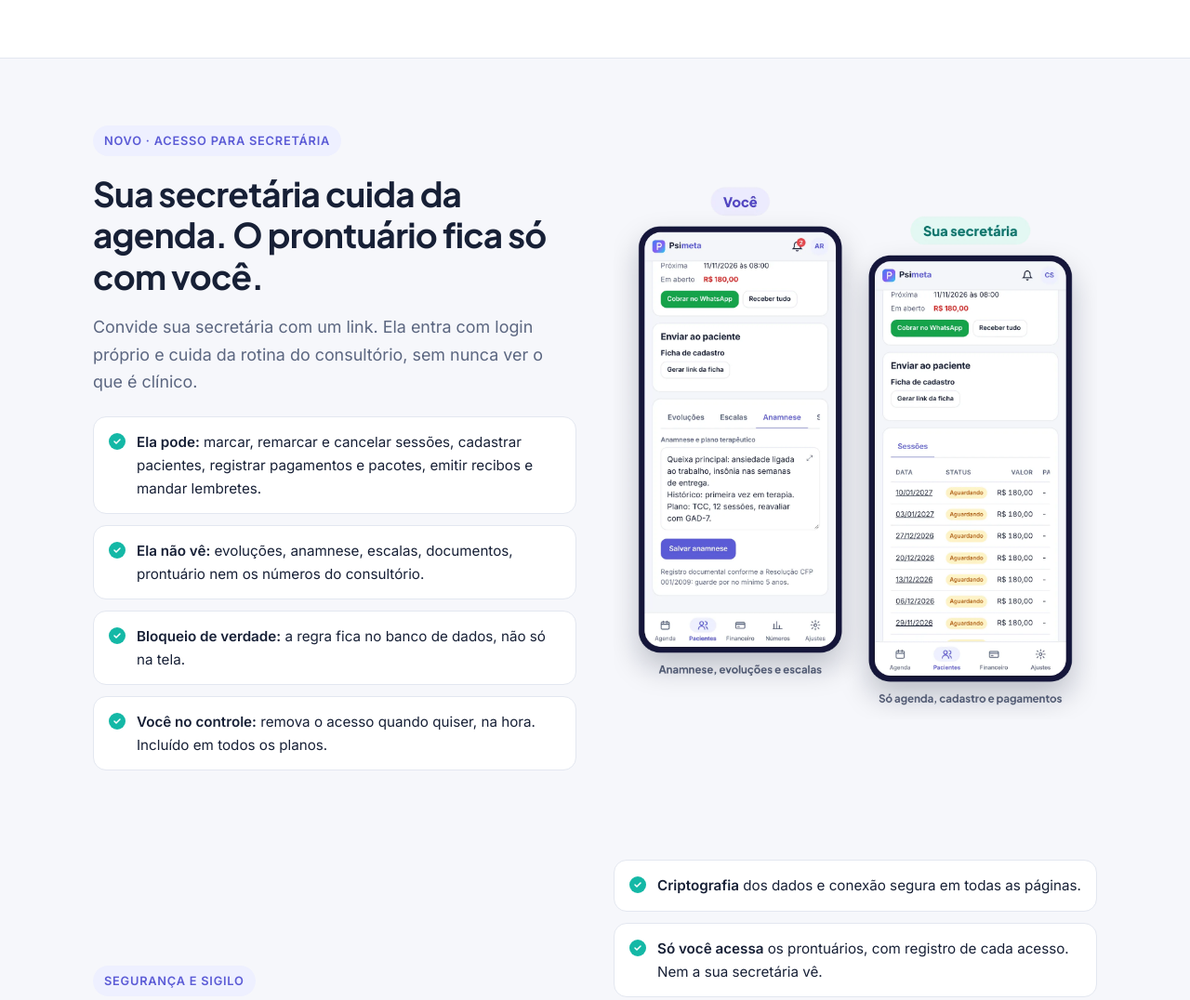
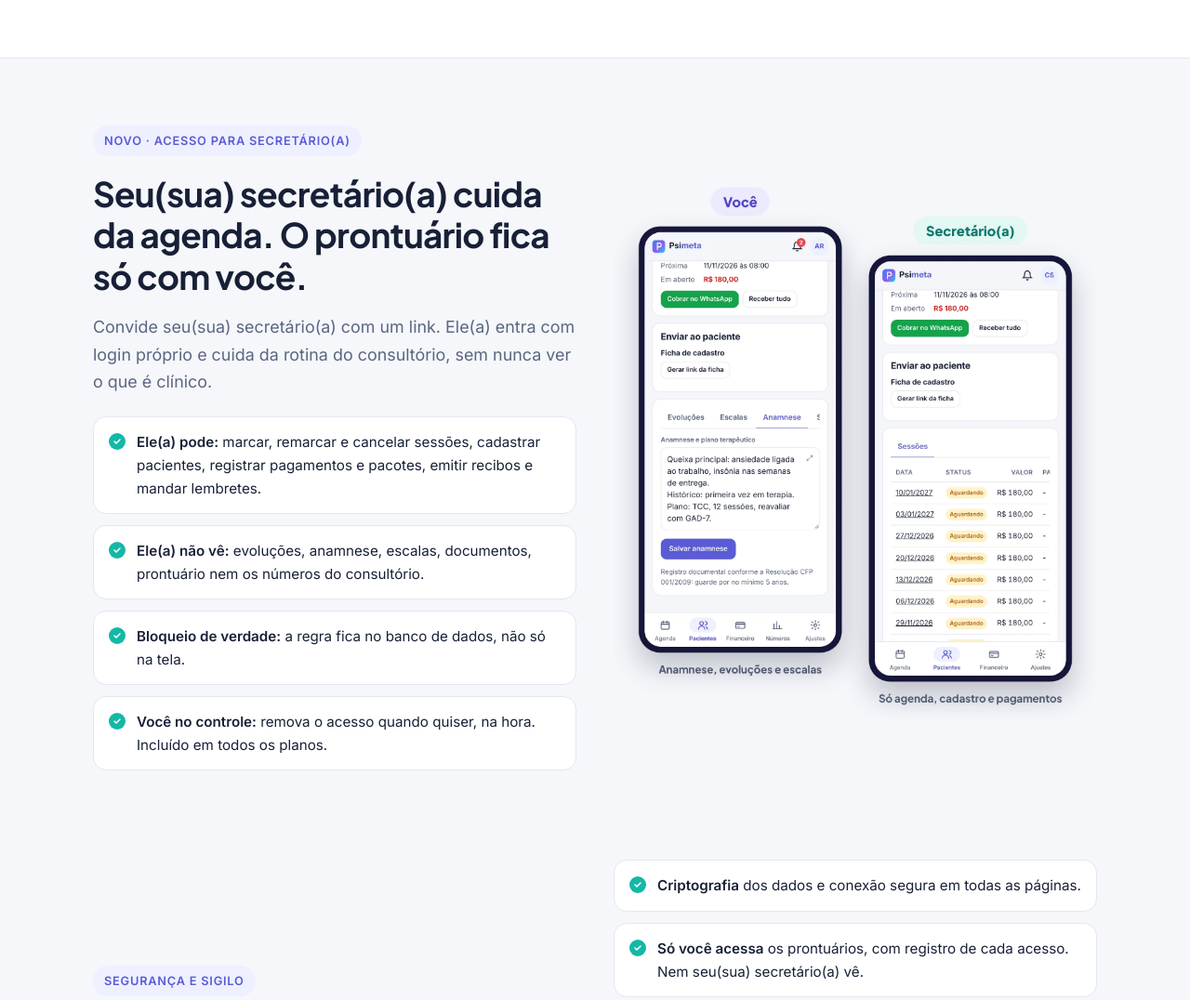
Before and after one commit to Rafael-Sabugari/rhps-site, a plain HTML site: page psicologos/index.html in a window 1280 px wide. Shown: the part 3020-4096 px from the top of the page at 93% size. Drawn offline with Linux system fonts and the light colour scheme.

Commit message:
Psimeta: secretário(a) com parênteses na seção, Segurança e Dúvidas (#26)
Claude-Session: https://claude.ai/code/session_015QcLqqETkMP2Sr4qxDa95y

Co-authored-by: Claude <noreply@anthropic.com>

```diff
--- a/psicologos/index.html
+++ b/psicologos/index.html
@@ -427,17 +427,17 @@
     <section class="section" id="secretaria" aria-labelledby="sec">
       <div class="container trust">
         <div class="sec-texto">
-          <span class="eyebrow">Novo · Acesso para secretária</span>
-          <h2 id="sec">Sua secretária cuida da agenda. O prontuário fica só com você.</h2>
-          <p class="lead">Convide sua secretária com um link. Ela entra com login próprio e cuida da rotina do consultório, sem nunca ver o que é clínico.</p>
+          <span class="eyebrow">Novo · Acesso para secretário(a)</span>
+          <h2 id="sec">Seu(sua) secretário(a) cuida da agenda. O prontuário fica só com você.</h2>
+          <p class="lead">Convide seu(sua) secretário(a) com um link. Ele(a) entra com login próprio e cuida da rotina do consultório, sem nunca ver o que é clínico.</p>
           <ul class="checks">
-            <li><b>Ela pode:</b> marcar, remarcar e cancelar sessões, cadastrar pacientes, registrar pagamentos e pacotes, emitir recibos e mandar lembretes.</li>
-            <li><b>Ela não vê:</b> evoluções, anamnese, escalas, documentos, prontuário nem os números do consultório.</li>
+            <li><b>Ele(a) pode:</b> marcar, remarcar e cancelar sessões, cadastrar pacientes, registrar pagamentos e pacotes, emitir recibos e mandar lembretes.</li>
+            <li><b>Ele(a) não vê:</b> evoluções, anamnese, escalas, documentos, prontuário nem os números do consultório.</li>
             <li><b>Bloqueio de verdade:</b> a regra fica no banco de dados, não só na tela.</li>
             <li><b>Você no controle:</b> remova o acesso quando quiser, na hora. Incluído em todos os planos.</li>
           </ul>
         </div>
-        <img class="sec-img" src="/assets/psimeta-secretaria.webp" width="800" height="896" loading="lazy" alt="Comparação da mesma ficha de paciente: você vê a anamnese, as evoluções e as escalas; sua secretária vê só as sessões, o cadastro e os pagamentos.">
+        <img class="sec-img" src="/assets/psimeta-secretario.webp" width="800" height="896" loading="lazy" alt="Comparação da mesma ficha de paciente: você vê a anamnese, as evoluções e as escalas; seu(sua) secretário(a) vê só as sessões, o cadastro e os pagamentos.">
       </div>
     </section>
 
@@ -450,7 +450,7 @@
         </div>
         <ul class="checks">
           <li><b>Criptografia</b> dos dados e conexão segura em todas as páginas.</li>
-          <li><b>Só você acessa</b> os prontuários, com registro de cada acesso. Nem a sua secretária vê.</li>
+          <li><b>Só você acessa</b> os prontuários, com registro de cada acesso. Nem seu(sua) secretário(a) vê.</li>
           <li><b>Verificação em duas etapas</b> no login, para ninguém entrar com a sua senha.</li>
           <li><b>Prontuário em PDF</b> de cada paciente quando você quiser, para guardar sua própria cópia.</li>
           <li><b>Registro documental</b> conforme a Resolução CFP 001/2009, com guarda mínima de 5 anos.</li>
@@ -512,7 +512,7 @@
         <div class="faq">
           <details><summary>Os dados dos meus pacientes ficam seguros?</summary><p>Sim. Os dados ficam criptografados e só você acessa os prontuários. O sistema segue a LGPD e registra cada acesso.</p></details>
           <details><summary>O prontuário atende às regras do CFP?</summary><p>Sim. O registro documental segue a Resolução CFP 001/2009, com guarda mínima de 5 anos e exportação a qualquer momento.</p></details>
-          <details><summary>Minha secretária pode usar?</summary><p>Pode. Em Ajustes, você convida sua secretária por um link e ela entra com login próprio. Ela cuida da agenda, do cadastro dos pacientes, dos pagamentos e dos recibos, mas não vê evoluções, anamnese, escalas nem documentos. Está incluído em todos os planos, sem custo extra.</p></details>
+          <details><summary>Meu(minha) secretário(a) pode usar?</summary><p>Pode. Em Ajustes, você convida seu(sua) secretário(a) por um link e ele(a) entra com login próprio. Ele(a) cuida da agenda, do cadastro dos pacientes, dos pagamentos e dos recibos, mas não vê evoluções, anamnese, escalas nem documentos. Está incluído em todos os planos, sem custo extra.</p></details>
           <details><summary>Preciso instalar alguma coisa?</summary><p>Não. Funciona no navegador do computador e do celular.</p></details>
           <details><summary>Os lembretes de WhatsApp têm custo extra?</summary><p>Não. O sistema prepara a mensagem de cada paciente e você envia pelo seu próprio WhatsApp, sem nenhum custo a mais. Só recebe lembrete quem autorizou no cadastro.</p></details>
           <details><summary>Já posso usar?</summary><p>Sim. Crie sua conta e use tudo por 7 dias grátis, sem cartão de crédito. Quem assinar agora garante o preço de fundador enquanto mantiver a assinatura.</p></details>
```
Also changed, not shown: assets/psimeta-secretaria.webp (deleted), assets/psimeta-secretario.webp (added).
